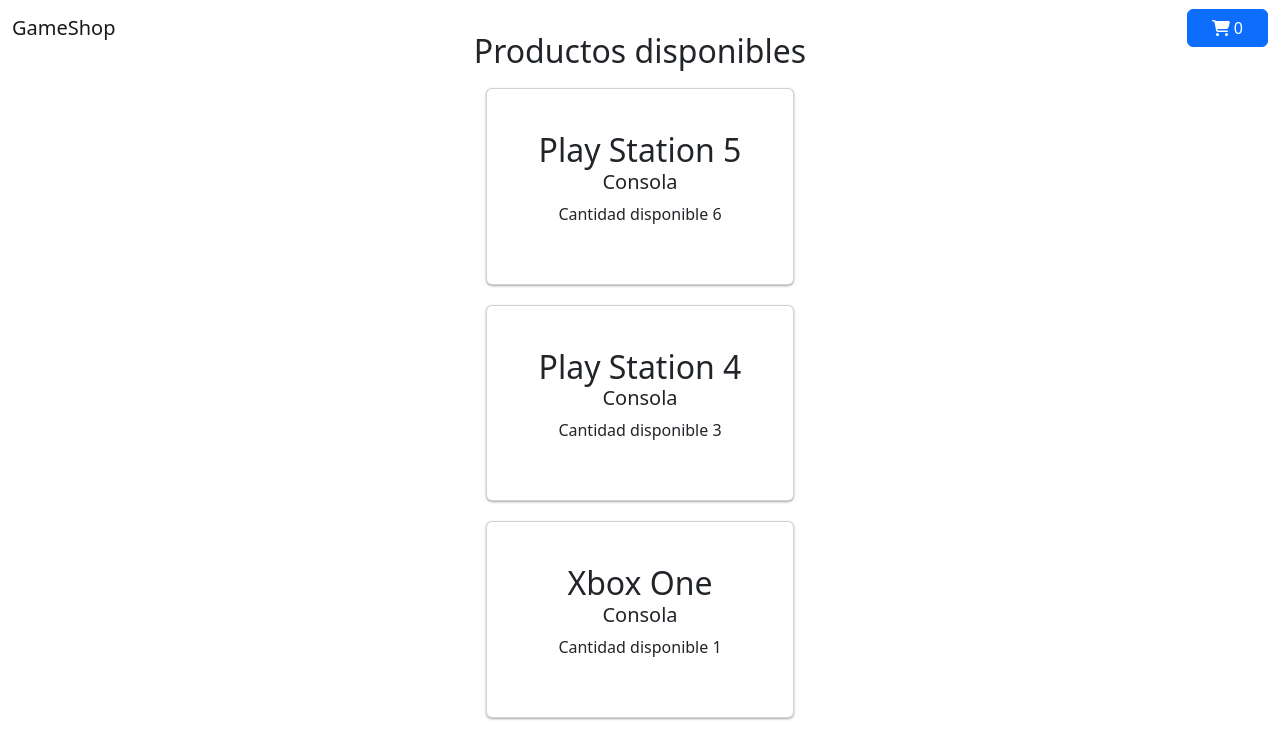
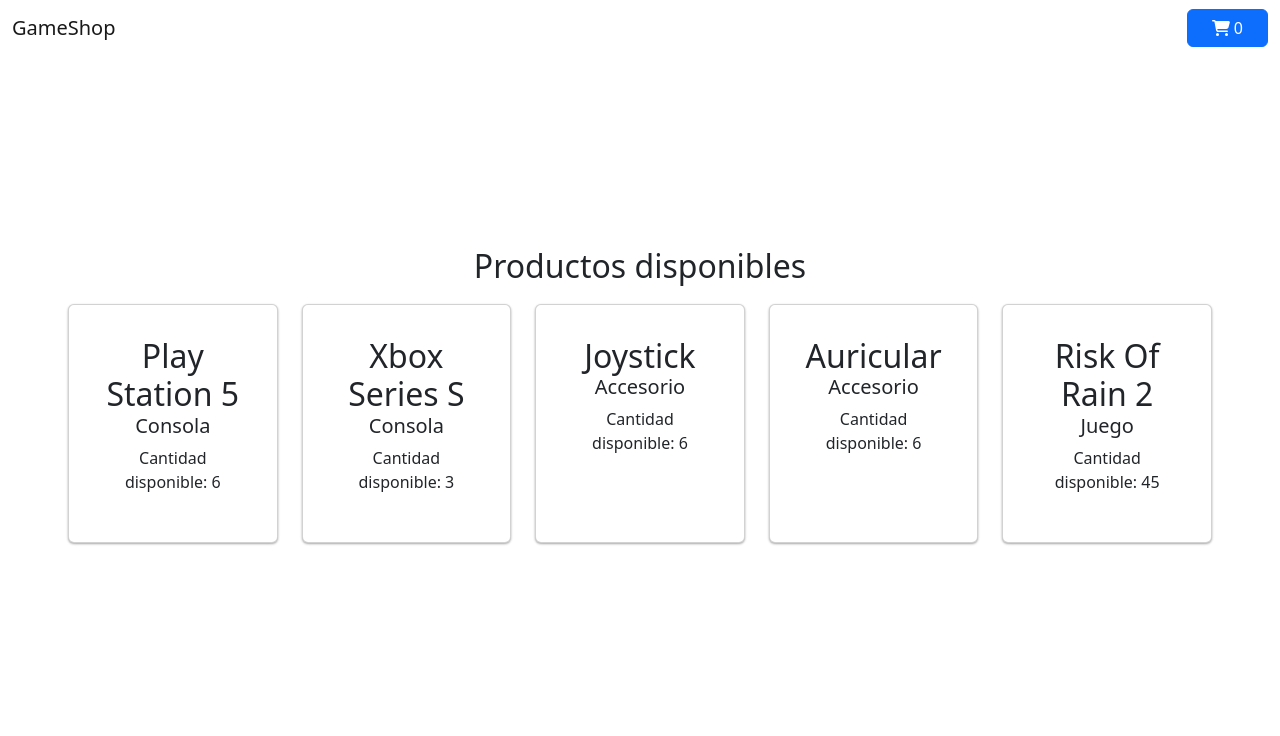
Before and after one commit to DiegoGastonGarcia/1rapreEntregaDiego-Garcia, a React (Vite) app in the folder 1raPreEntrega/: page / in a window 1280 px wide. Shown: the top 736 px of the page. Built offline with nearby package versions, Linux system fonts and the light colour scheme.

Commit message:
diseño cards

```diff
--- a/1raPreEntrega/src/components/Item/Item.jsx
+++ b/1raPreEntrega/src/components/Item/Item.jsx
@@ -2,8 +2,8 @@
 
 export const Item = ({ name, type, stock }) => {
   return (
-    <div class='container-fluid d-flex flex-column '>
-      <div class='card'>
+    <div class='container-fluid d-flex '>
+      <div class='card '>
         {/* <div class="image">
         <img src="" />
       </div> */}
@@ -13,7 +13,7 @@
             <h5> {type} </h5>
           </div>
           <div class='content'>
-            <p>Cantidad disponible {stock} </p>
+            <p>Cantidad disponible: {stock} </p>
           </div>
         </div>
       </div>
--- a/1raPreEntrega/src/components/Item/item.css
+++ b/1raPreEntrega/src/components/Item/item.css
@@ -10,9 +10,7 @@
 .card:hover {
   box-shadow: 0 5px 5px rgba(0, 0, 0, 0.19), 0 6px 6px rgba(0, 0, 0, 0.23);
 }
-.card > .card-inner {
-  padding: 10px;
-}
+
 .card .header h2,
 h3 {
   margin-bottom: 0px;
--- a/1raPreEntrega/src/components/ItemListContainer/ItemListContainer.jsx
+++ b/1raPreEntrega/src/components/ItemListContainer/ItemListContainer.jsx
@@ -3,10 +3,9 @@
 
 export const ItemListContainer = (props) => {
   return (
-    <>
-      <div>
-        <Map />
-      </div>
-    </>
+    <div class='container-fluid'>
+      <h2>Productos disponibles</h2>
+      <Map />
+    </div>
   );
 };
--- a/1raPreEntrega/src/components/Map/Map.jsx
+++ b/1raPreEntrega/src/components/Map/Map.jsx
@@ -10,8 +10,7 @@
       .catch((error) => console.log(error));
   }, []);
   return (
-    <div class='container-fluid d-grid'>
-      <h2>Productos disponibles</h2>
+    <div class='container-fluid d-flex'>
       {products.map((product) => (
         <Item
           key={product.id}
--- a/1raPreEntrega/src/components/productsMock.js
+++ b/1raPreEntrega/src/components/productsMock.js
@@ -1,11 +1,9 @@
 const products = [
   { id: "1", name: "Play Station 5", type: "Consola", stock: "6" },
-  { id: "2", name: "Play Station 4", type: "Consola", stock: "3" },
-  { id: "3", name: "Xbox One", type: "Consola", stock: "1" },
-  { id: "4", name: "Xbox Series S", type: "Consola", stock: "3" },
-  { id: "5", name: "Joystick", type: "Accesorio", stock: "6" },
-  { id: "6", name: "Auricular", type: "Accesorio", stock: "6" },
-  { id: "7", name: "Risk Of Rain 2", type: "Juego", stock: "45" },
+  { id: "2", name: "Xbox Series S", type: "Consola", stock: "3" },
+  { id: "3", name: "Joystick", type: "Accesorio", stock: "6" },
+  { id: "4", name: "Auricular", type: "Accesorio", stock: "6" },
+  { id: "5", name: "Risk Of Rain 2", type: "Juego", stock: "45" },
 ];
 
 export const getProducts = () => {
```
